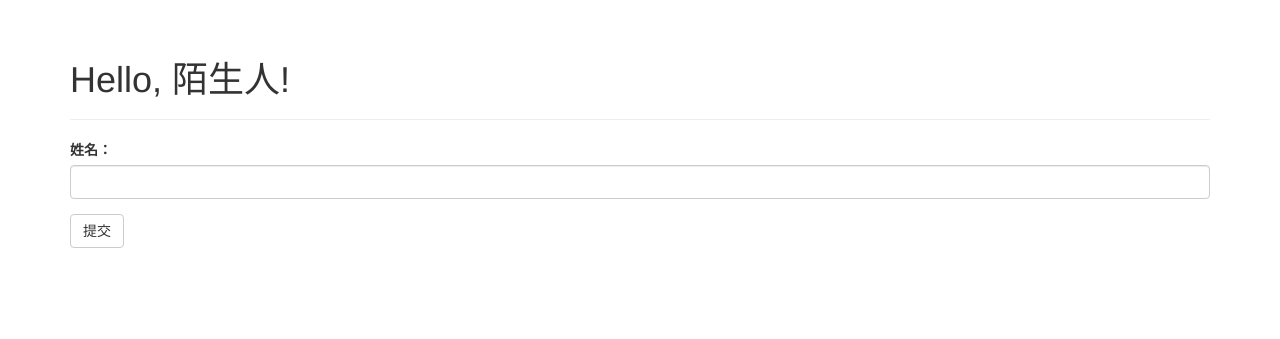
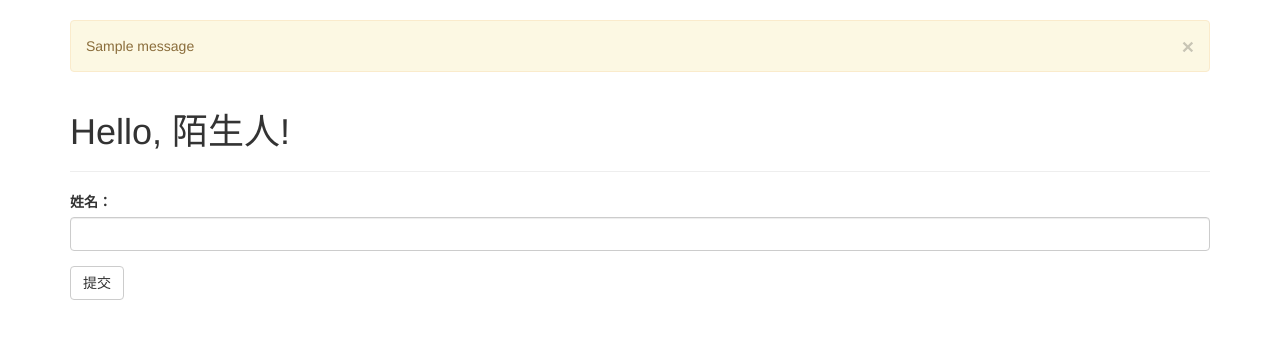
Before and after one commit to liuhuanxg/FlaskDemo, a Flask app: page /form in a window 1280 px wide. Shown: the part 52-391 px from the top of the page. Run offline with Flask 2, Linux system fonts and the light colour scheme; one stand-in notice (Sample message) is shown; some libraries are stand-ins or nearby versions.

Commit message:
flash message

```diff
--- a/app.py
+++ b/app.py
@@ -5,6 +5,7 @@ from flask import redirect          # 用于重定向
 from flask import abort             # 响应错误
 from flask import url_for           # 路由分发
 from flask import session           # 引入session
+from flask import flash             # Flash消息
 from flask import render_template   # 返回模板
 from flask_script import Manager    # 使用flask扩展
 from flask_bootstrap import Bootstrap   # bootstrap集成Twitter Bootstrap
@@ -111,10 +112,13 @@ def form():
     Form = NameForm()
     name = None
     if Form.validate_on_submit():
+        old_name = session.get("name")
+        print(old_name)
+        if old_name is not None and old_name != Form.name.data:
+            flash("你已经修改了名字")
         name = Form.name.data
         session["name"] = name
         Form.name.data = ""
-        print(session)
         # 使用重定向可以再刷新页面时不提示是否提交表单数据
         return redirect(url_for("form"))
     return render_template("form.html",form=Form, name=session.get("name"))
--- a/templates/form.html
+++ b/templates/form.html
@@ -3,9 +3,20 @@
 
 {% block title %} FlaskDemo{% endblock %}
 
-{% block page_content %}
-<div class="page-header">
- <h1>Hello, {% if name %}{{ name }}{% else %}陌生人{% endif %}!</h1>
-</div>
-{{ wtf.quick_form(form) }}
+{% block content %}
+    <div class="container">
+    {% for message in get_flashed_messages() %}
+        <div class="alert alert-warning">
+        <button type="button" class="close" data-dismiss="alert">&times;</button>
+        {{ message }}
+        </div>
+    {% endfor %}
+    {% block page_content %}
+        <div class="page-header">
+         <h1>Hello, {% if name %}{{ name }}{% else %}陌生人{% endif %}!</h1>
+        </div>
+        {{ wtf.quick_form(form) }}
+    {% endblock %}
+    </div>
+
 {% endblock %}
```
